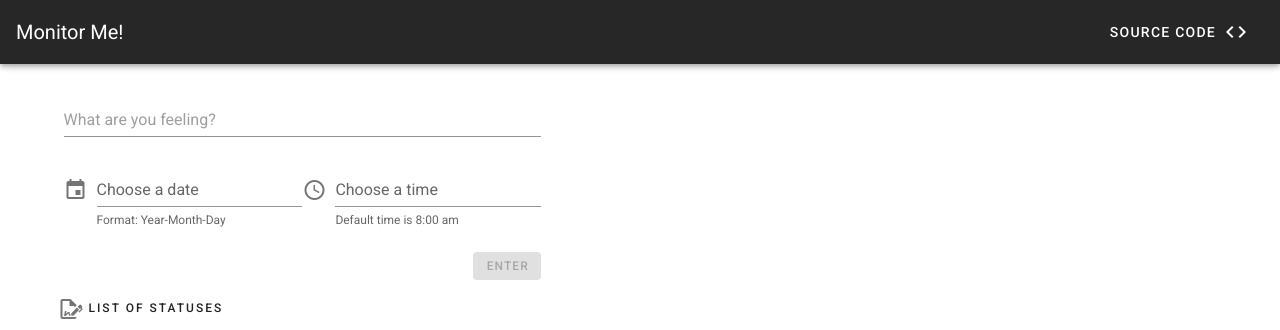
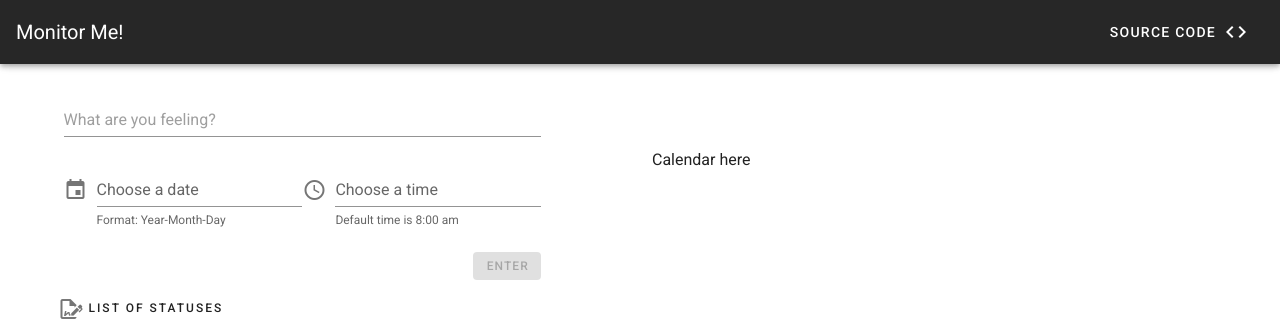
Before and after one commit to dilapitan/monitor-me, a Vue app: page / in a window 1280 px wide. Shown: the top 330 px of the page. Built offline with nearby package versions, Linux system fonts and the light colour scheme; what v-calendar would draw is missing.

Commit message:
Create tags for Calendar

```diff
--- a/src/components/HomeComponent.vue
+++ b/src/components/HomeComponent.vue
@@ -5,10 +5,11 @@
         <br />
         <FormComponent @setStatus="getSubmittedStatus" />
       </v-col>
-      <!-- <v-col sm="3">
+      <v-col sm="1"></v-col>
+      <v-col v-if="$vuetify.breakpoint.smAndUp" sm="3">
         <br /><br /><br />
-        <CalendarComponent />
-      </v-col> -->
+        Calendar here
+      </v-col>
     </v-row>
 
     <br />
@@ -81,6 +82,12 @@
             @closeModal="closeModal"
           />
         </v-container>
+      </v-col>
+    </v-row>
+
+    <v-row>
+      <v-col cols="12" v-if="$vuetify.breakpoint.xsOnly">
+        Mobile Calendar
       </v-col>
     </v-row>
   </v-container>
```
